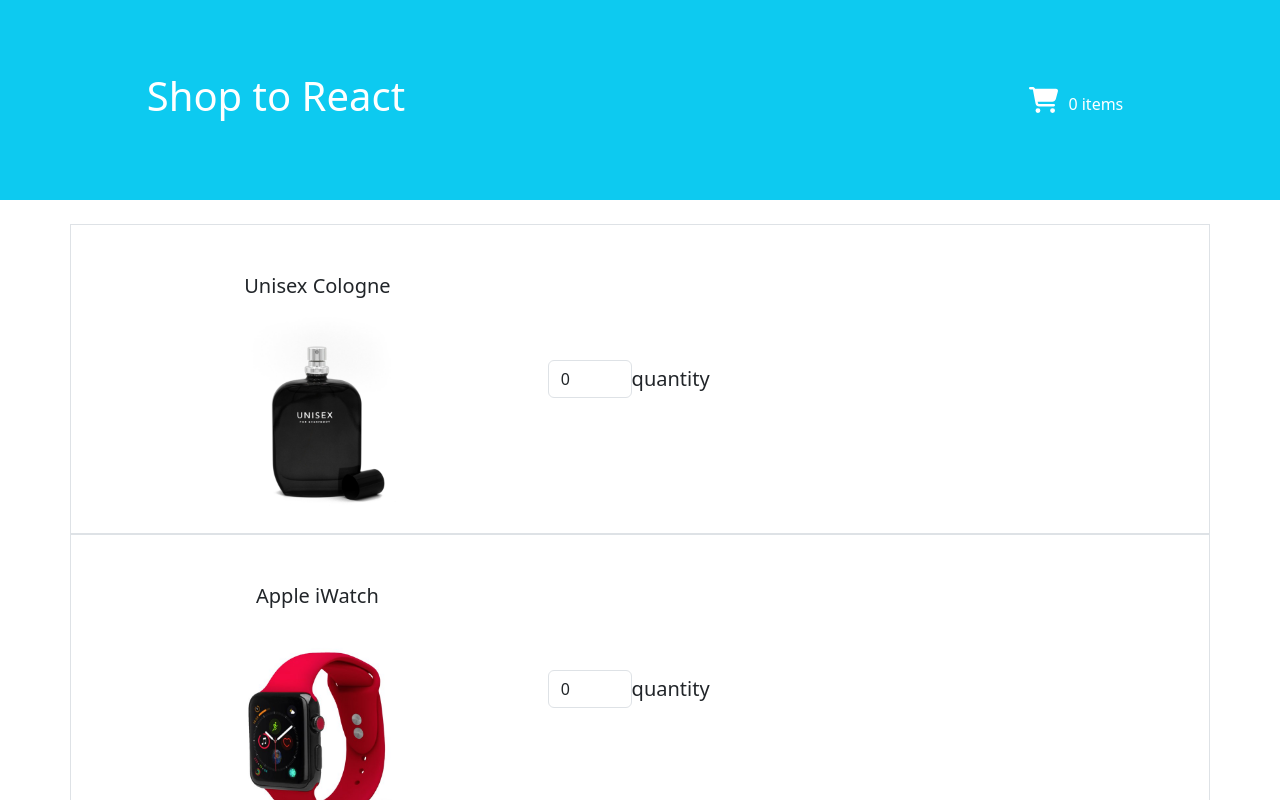
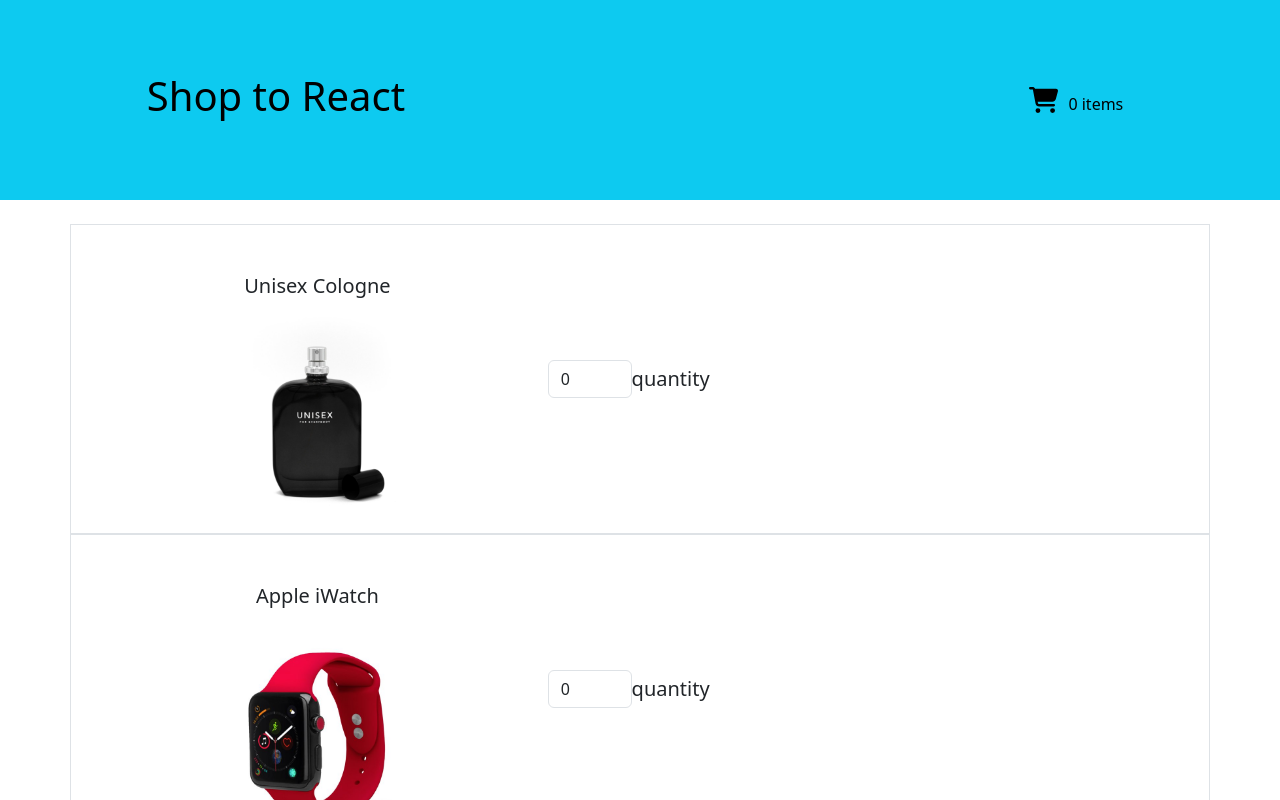
Before and after one commit to ting625/m5-w1-d3-assignment, a React (Create React App) app in the folder shopcart/: page / in a window 1280 px wide. Shown: the top 800 px of the page. Built offline with nearby package versions, Linux system fonts and the light colour scheme.

Commit message:
update color for header text

```diff
--- a/shopcart/src/App.js
+++ b/shopcart/src/App.js
@@ -34,7 +34,7 @@
 
   return (
     <div className="App">
-      <header className="App-header bg-info text-white p-3">
+      <header className="App-header bg-info text-black p-3">
         <h1 className="App-title">Shop to React</h1>
         <div className="align-items-center">
           <FontAwesomeIcon icon={faShoppingCart} className="App-cart-icon mr-2" />
```
